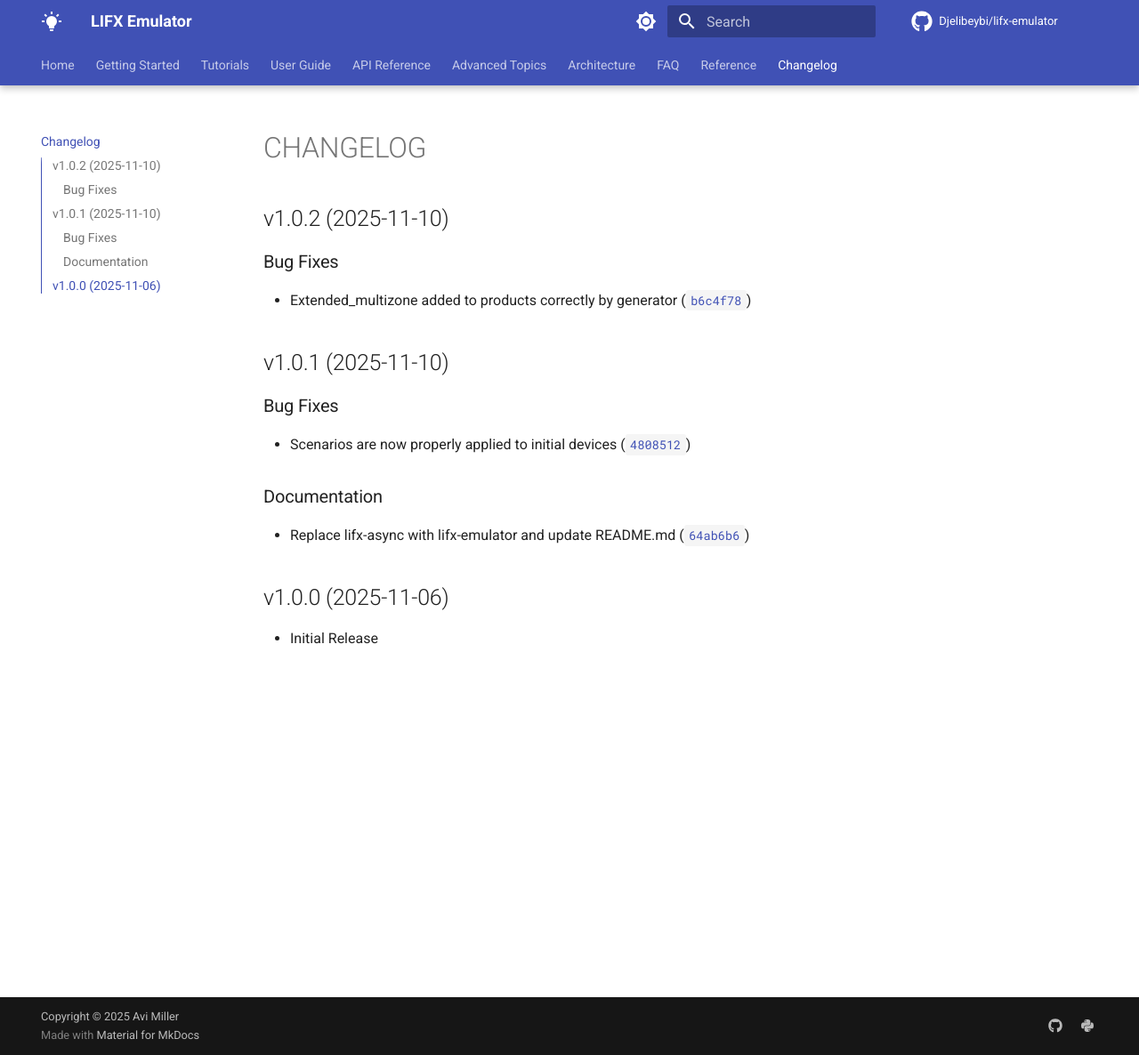
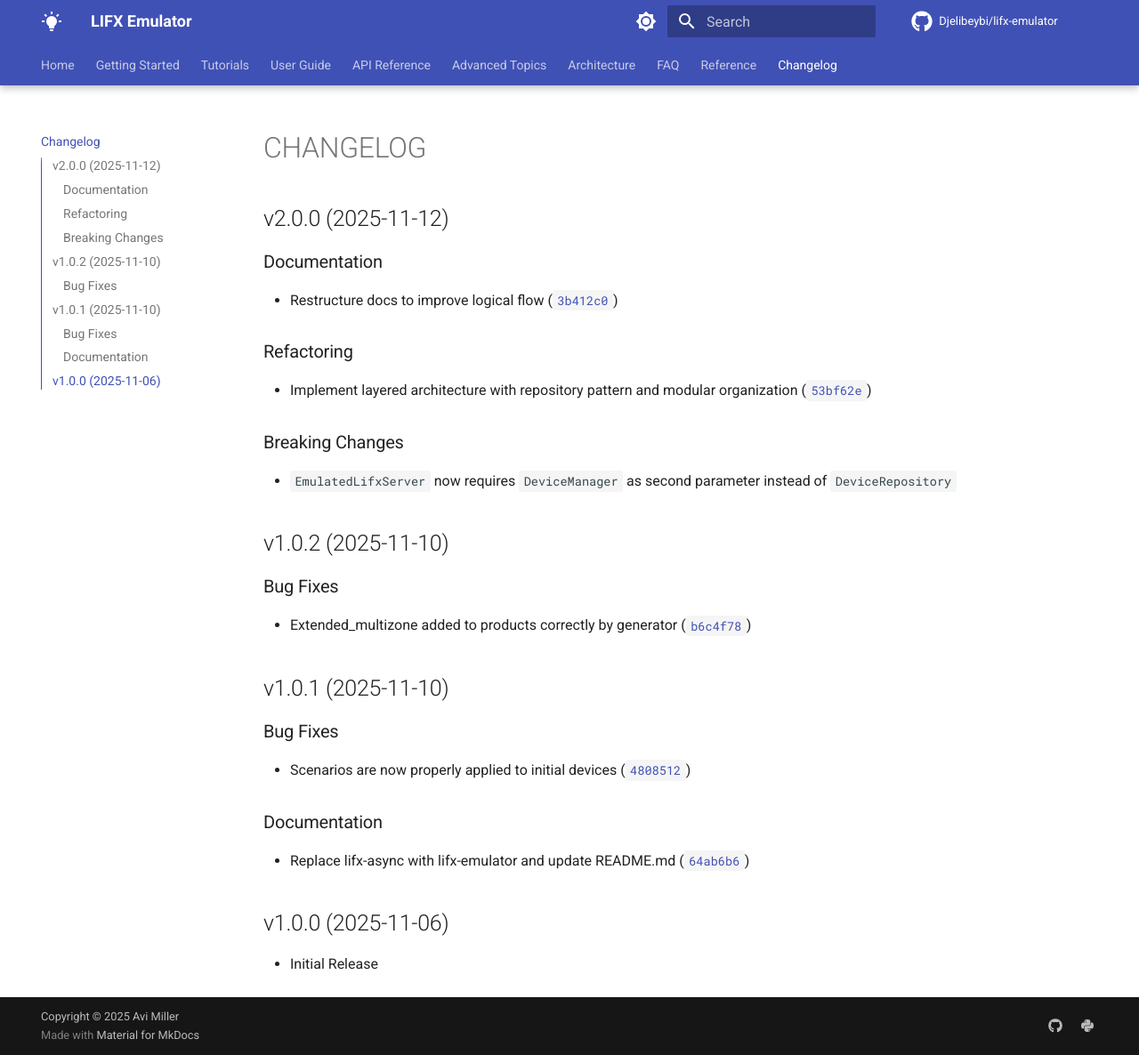
Before and after one commit to Djelibeybi/lifx-emulator, an MkDocs documentation site: the page built from docs/changelog.md, in a window 1280 px wide and 1186 px high. Shown: the whole window at 89% size. Built offline with MkDocs 1.6.1 and Material for MkDocs 9.7.7, drawn with Linux system fonts in a browser that asks for light colours; comment, search, counter and statistics services are not loaded; the version menu is left out.

Commit message:
2.0.0
Automatically generated by python-semantic-release

```diff
--- a/docs/changelog.md
+++ b/docs/changelog.md
@@ -1,6 +1,24 @@
 # CHANGELOG
 
 <!-- version list -->
+
+## v2.0.0 (2025-11-12)
+
+### Documentation
+
+- Restructure docs to improve logical flow
+  ([`3b412c0`](https://github.com/Djelibeybi/lifx-emulator/commit/3b412c00ddde0b4ee6218c0a37a098f5ff123c2e))
+
+### Refactoring
+
+- Implement layered architecture with repository pattern and modular organization
+  ([`53bf62e`](https://github.com/Djelibeybi/lifx-emulator/commit/53bf62ed36871f147ae1f6ff1dfdef95c556a8b8))
+
+### Breaking Changes
+
+- `EmulatedLifxServer` now requires `DeviceManager` as second parameter instead of
+  `DeviceRepository`
+
 
 ## v1.0.2 (2025-11-10)
 
--- a/pyproject.toml
+++ b/pyproject.toml
@@ -1,6 +1,6 @@
 [project]
 name = "lifx-emulator"
-version = "1.0.2"
+version = "2.0.0"
 description = "LIFX Emulator for testing LIFX LAN protocol libraries"
 readme = "README.md"
 requires-python = ">=3.11"
```
Also changed, not shown: 1 other file.
